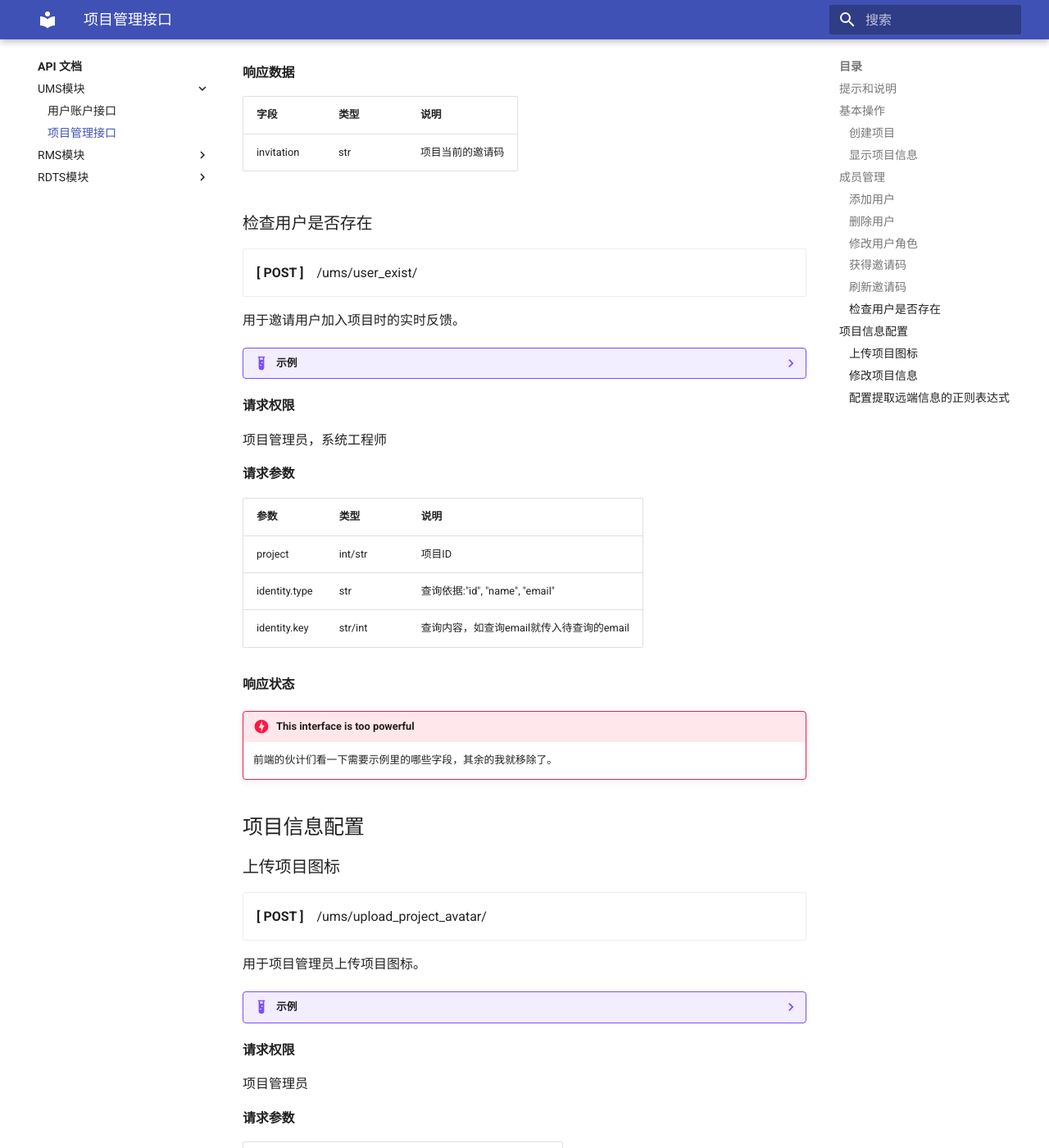
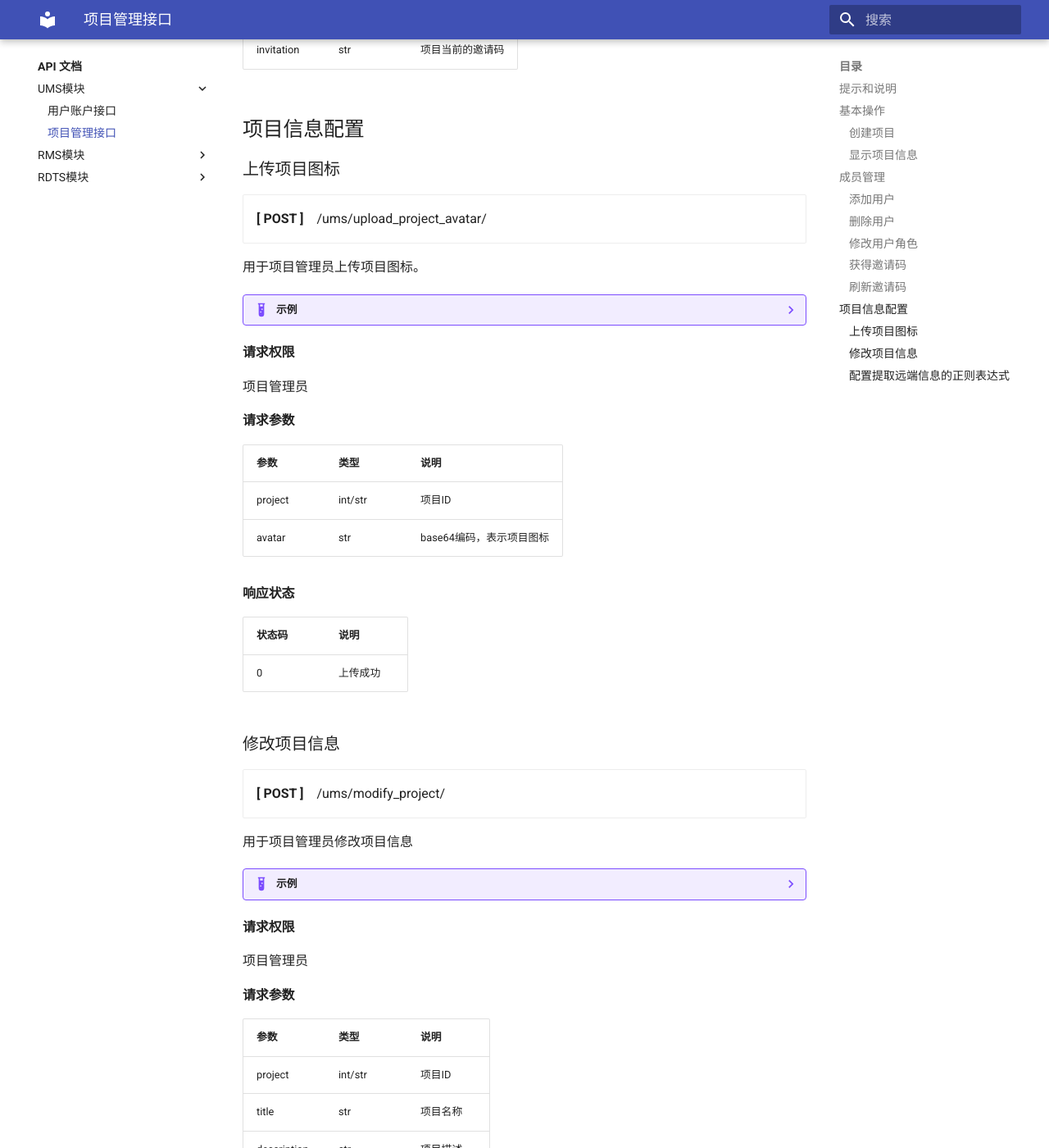
Before and after one commit to c7w/ReqMan-doc, an MkDocs documentation site: the page built from docs/api/ums/project.md, in a window 1280 px wide and 1400 px high, scrolled down 6252 px. Shown: the whole window at 82% size. Built offline with MkDocs 1.6.1 and Material for MkDocs 9.7.7, drawn with Linux system fonts in a browser that asks for light colours; some of the changed text lies outside the part shown.

Commit message:
[SR.006.821.I] Remove unused interfaces (#38)

````diff
--- a/docs/api/ums/project.md
+++ b/docs/api/ums/project.md
@@ -115,8 +115,6 @@
 |-|-|
 |0|获取项目信息成功|
 
-!!! bug
-    中间某个版本实现时误将avatar放到了data的下面而不是project的下面，后续考虑移除。（示例响应已经移除，但目前dev分支在两个地方都加了项目avatar）
 
 ## 成员管理
 
@@ -329,66 +327,6 @@
 |invitation|str|项目当前的邀请码|
 
 
-### 检查用户是否存在
-<div class="grid cards" markdown>
-- <span>**[ POST ]** &nbsp;&nbsp; /ums/user_exist/</span>
-</div>
-
-用于邀请用户加入项目时的实时反馈。
-
-??? example "示例"
-    === "请求"
-        ```json
-        {
-            "sessionId": "Rd8Gs0jw0jdbUeJzf7EIBwkwr7aYit74",
-            "project": 1,
-            "indentity": {
-                "type": "email",
-                "key": "admin@cc7w.cf"
-            }
-        }
-        ```
-    === "响应"
-        ```json
-        {
-            "code": 0,
-            "data": {
-                "exist": true,
-                "user": {
-                    "id": 1,
-                    "name": "c7w",
-                    "email": "admin@cc7w.cf",
-                    "avatar": "",
-                    "createdAt": 1648050909.599101,
-                    "email_verified": false
-                },
-                "projects": [
-                    {
-                        "id": 1,
-                        "title": "雷克曼",
-                        "description": "ReqMan",
-                        "createdAt": 1648278867.751802,
-                        "avatar": "",
-                        "role": "supermaster"
-                    }
-                ]
-            }
-        }
-        ```
-
-#### 请求权限
-项目管理员，系统工程师
-#### 请求参数
-|参数|类型|说明|
-|-|-|-|
-|project|int/str|项目ID|
-|identity.type|str|查询依据:"id", "name", "email"|
-|identity.key|str/int|查询内容，如查询email就传入待查询的email|
-
-#### 响应状态
-!!! danger "This interface is too powerful"
-    前端的伙计们看一下需要示例里的哪些字段，其余的我就移除了。
-
 ## 项目信息配置
 
 ### 上传项目图标
--- a/mkdocs.yml
+++ b/mkdocs.yml
@@ -15,10 +15,12 @@ nav:
       - 项目管理接口: api/ums/project.md
     - RMS模块:
       - api/rms/index.md
-      - RMS模块接口: api/rms/rms.md
+      - RMS 基础模块接口: api/rms/rms.md
+      - RMS 关联查询接口: api/rms/query.md
     - RDTS模块:
       - api/rdts/index.md
-      - RDTS模型操作接口: api/rdts/rdts.md
+      - RDTS 基础模块接口: api/rdts/rdts.md
+      - RDTS 分页查询接口: api/rdts/page.md
       - 远程仓库和开发数据: api/rdts/remote.md
   - 模型文档:
     - model/index.md
````
Also changed, not shown: docs/api/rdts/remote.md (+50 -50 lines), docs/api/ums/user.md (+8 -16 lines).
